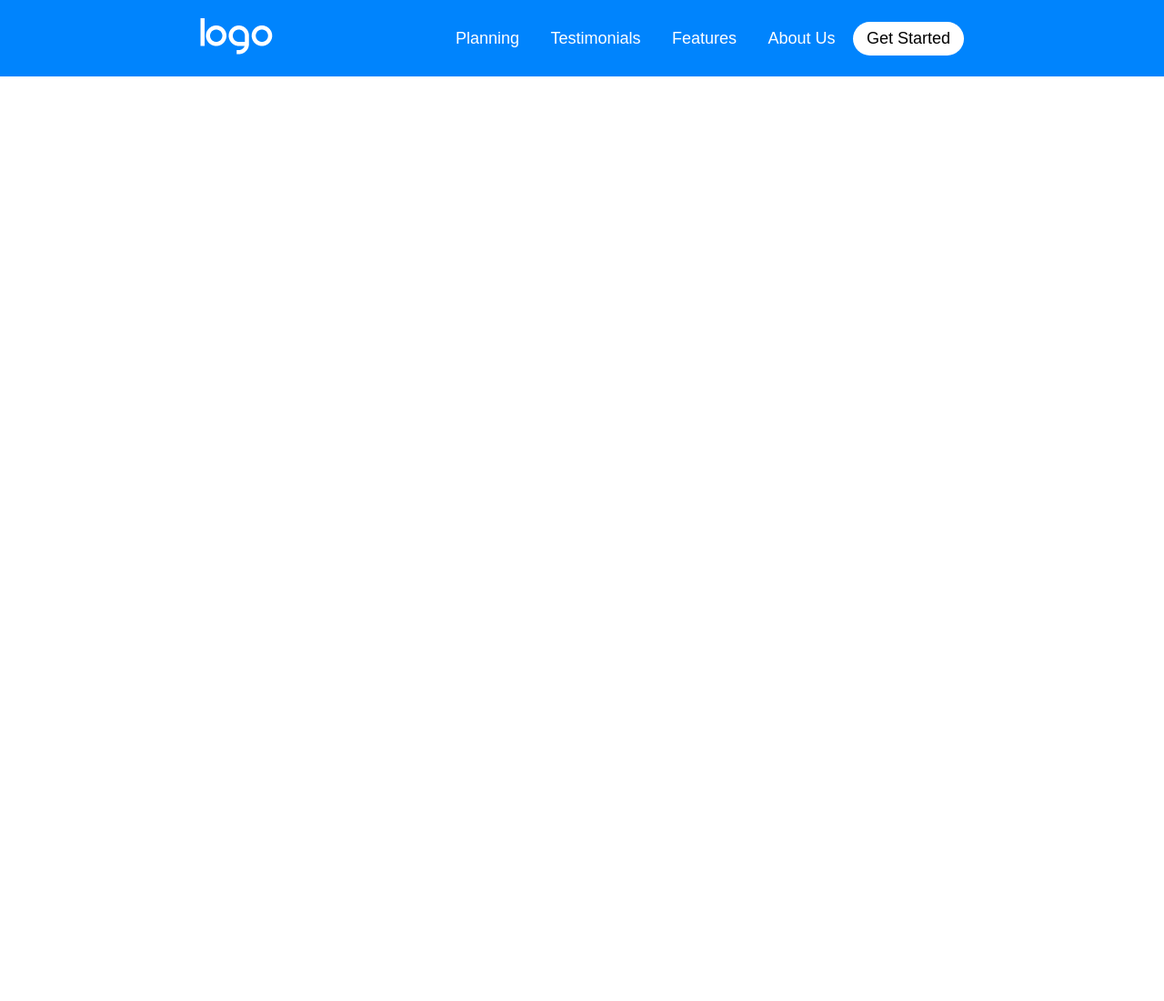
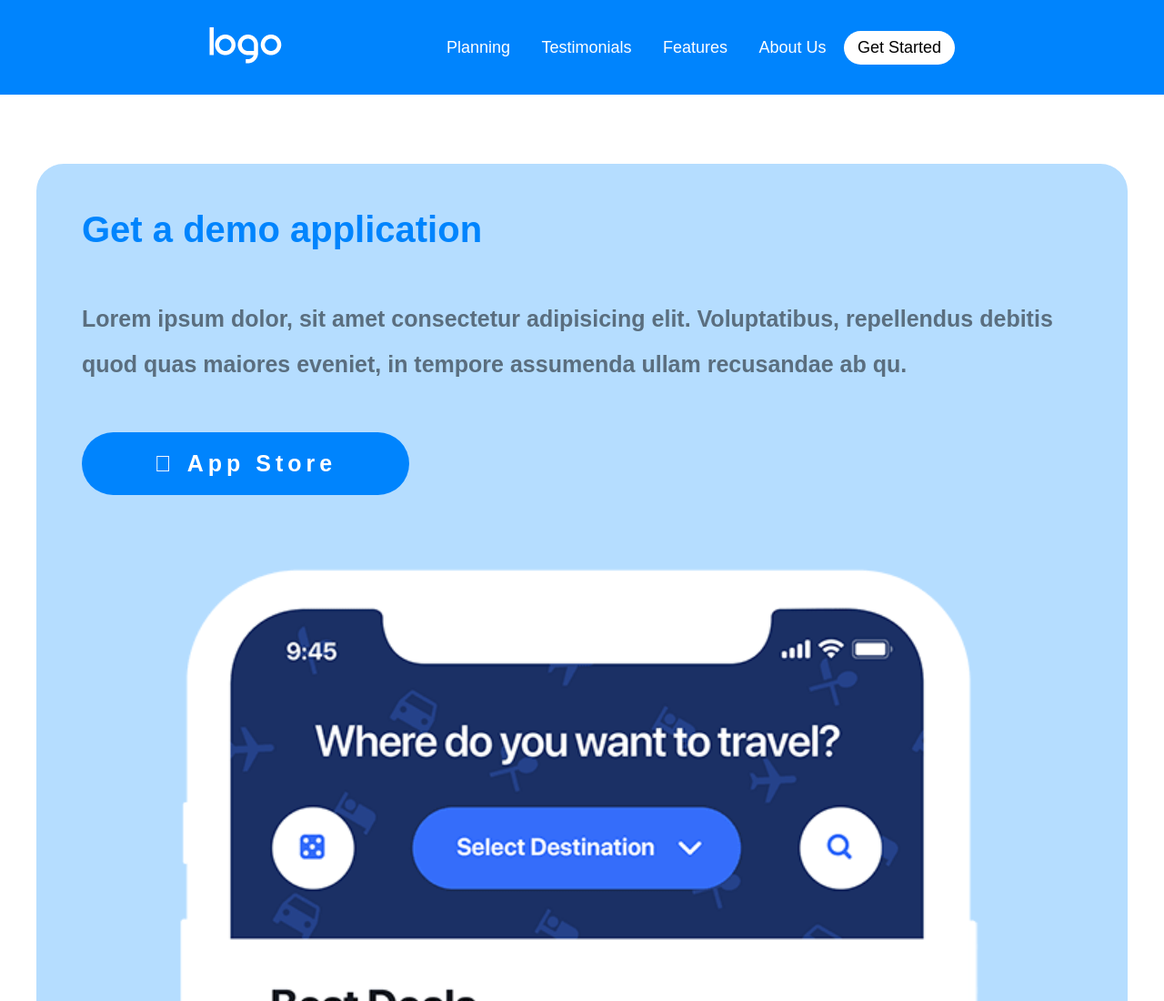
Before and after one commit to andrea-salvalaggio/htmlcss-responsive-layout, a plain HTML site: page index.html in a window 1280 px wide. Shown: the top 1100 px of the page at 91% size. Before the commit the page ends 800 px from the top, so only its background shows below. Drawn offline with Linux system fonts and the light colour scheme.

Commit message:
struttura prime card

```diff
--- a/css/style.css
+++ b/css/style.css
@@ -4,6 +4,7 @@
     box-sizing: border-box;
 }
 
+/* General */
 body{
     font-family: 'PT Sans', sans-serif;
 }
@@ -19,6 +20,10 @@ a{
     text-decoration: none;
 }
 
+img{
+    width: 100%;
+}
+
 /***** Mobile *****/
 /* Header */
 .site-header{
@@ -27,7 +32,7 @@ a{
 }
 
 .container{
-    padding: 20px 30px;
+    padding: 30px 40px;
     width: 100%;
 }
 
@@ -61,6 +66,65 @@ a{
 
 /* Main */
 .site-main{
+    margin-top: 150px;
+}
+
+.wrap{
+    display: flex;
+    flex-wrap: wrap;
+}
+
+.card{
+    border-radius: 30px;
+    padding-top: 50px;
+    padding-left: 50px;
+    padding-right: 50px;
+    height: 100%;
+}
+
+.bg1{
+    background-color: #b5ddff;
+}
+
+.title{
+    font-size: 40px;
+    color: #0084fd;
+}
+
+.caption{
+    font-size: 25px;
+    font-weight: 600;
+    line-height: 50px;
+    padding: 50px 0;
+    color: #5a6e7f;
+}
+
+.phone{
+    padding-top: 50px;
+}
+
+.btn-apple{
+    font-size: 25px;
+    font-weight: 600;
+    letter-spacing: 5px;
+    color: #ffff;
+    background-color: #0084fd;
+    border: none;
+    border-radius: 50px;
+    padding: 20px 80px;
+}
+
+.align-c{
+    text-align: center;
+}
+
+.icon{
+    font-size: 150px;
+    padding-bottom: 20px;
+    color: #0084fd;
+}
+
+.margin-top{
     margin-top: 50px;
 }
 
@@ -86,3 +150,6 @@ a{
     }
 
 }
+
+
+body > main > div > div.card.bg1.align-c
--- a/index.html
+++ b/index.html
@@ -48,7 +48,27 @@
     </header>
 
     <main class="site-main">
+        <div class="container wrap">
+            <div class="card bg1">
+                <h1 class="title">Get a demo application</h1>
+                <p class="caption">Lorem ipsum dolor, sit amet consectetur adipisicing elit. Voluptatibus,
+                    repellendus debitis quod quas
+                    maiores eveniet, in tempore assumenda ullam recusandae ab qu.</p>
+                <a href="#"><button class="btn-apple"> App Store</button></a>
+                <img src="img/phone.png" alt="Phone" class="phone">
+            </div>
 
+            <div class="card bg1 align-c margin-top">
+                <div class="icon">
+                    <i class="fa-solid fa-file-code"></i>
+                </div>
+                <h1 class="title">Clean Code</h1>
+                <p class="caption">Lorem ipsum dolor, sit amet consectetur adipisicing elit. Voluptatibus,
+                    repellendus debitis quod quas
+                    maiores eveniet, in tempore assumenda ullam recusandae ab qu.</p>
+            </div>
+
+        </div>
     </main>
 
     <footer>
```
